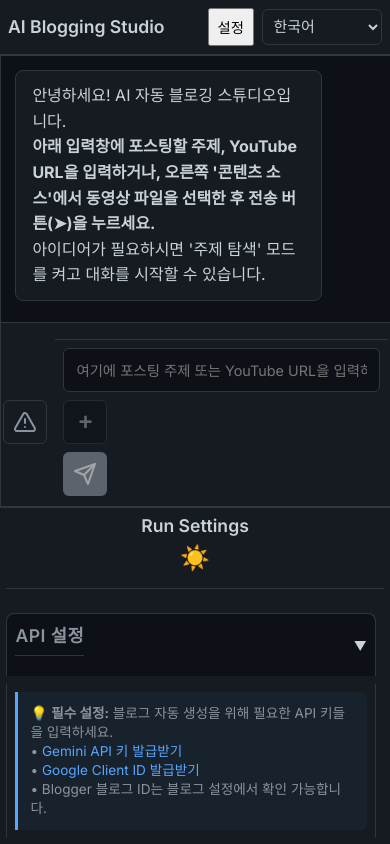
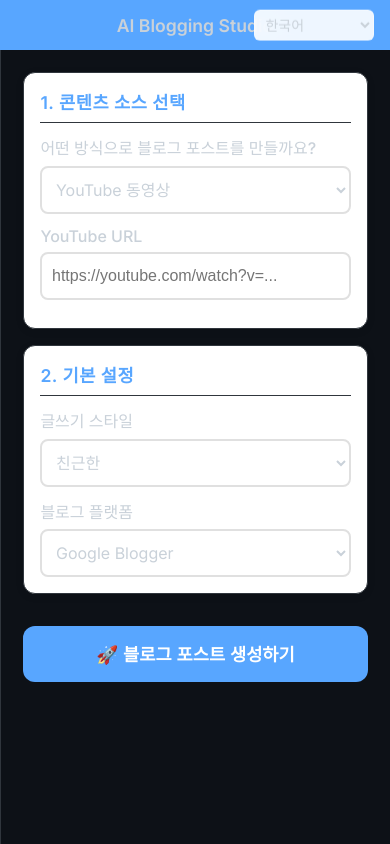
Before and after one commit to animanial5v2-cloud/youtube-auto-blogger, a Flask app: page / in a window 390 px wide. Run offline with Flask 3, Linux system fonts and the light colour scheme; data comes from the database, SQL or seed files in the repository; data that the repository does not hold is empty; some libraries are stand-ins or nearby versions.

Commit message:
Enhance mobile interface for simpler content creation and platform selection
Implement a simplified mobile interface for content creation, allowing users to select content sources (YouTube, topic, file), choose writing tone, and specify the target blog platform. Update CSS for a cleaner mobile header and introduce new styles for the mobile interface.

Replit-Commit-Author: Agent
Replit-Commit-Session-Id: 1b0d081d-9812-4706-8f86-65b04baef354
Replit-Commit-Checkpoint-Type: full_checkpoint
Replit-Commit-Screenshot-Url: https://storage.googleapis.com/screenshot-production-us-central1/a29c9aae-a815-4ca1-ab77-1a3014b50f24/1b0d081d-9812-4706-8f86-65b04baef354/QZGeEwN

```diff
--- a/static/style.css
+++ b/static/style.css
@@ -897,38 +897,38 @@ input:focus, select:focus, textarea:focus {
 @media (max-width: 768px) {
     .mobile-header {
         display: flex !important;
-        justify-content: space-between;
+        justify-content: center;
         align-items: center;
         padding: calc(var(--spacing-unit) * 2);
-        background: var(--surface-color);
-        border-bottom: 2px solid var(--border-color);
+        background: var(--primary-color);
+        color: white;
         flex-shrink: 0;
         min-height: 70px;
+        position: relative;
     }
 
     .mobile-title {
-        font-size: 1.4rem;
+        font-size: 1.3rem;
         font-weight: 600;
-        color: var(--text-color);
         margin: 0;
+        text-align: center;
     }
 
-    .mobile-controls {
-        display: flex;
-        gap: calc(var(--spacing-unit) * 1);
-        align-items: center;
+    /* 언어 선택 - 우상단 고정 */
+    .mobile-language-floating {
+        position: absolute;
+        top: 50%;
+        right: calc(var(--spacing-unit) * 2);
+        transform: translateY(-50%);
     }
 
-    .mobile-controls .language-select {
-        min-width: 100px;
-        font-size: 15px;
-        padding: calc(var(--spacing-unit) * 0.8);
+    .mobile-language-floating select {
+        background: rgba(255,255,255,0.9);
+        border: 1px solid rgba(255,255,255,0.3);
         border-radius: 6px;
-    }
-
-    .mobile-controls .sidebar-toggle-btn {
-        font-size: 0.9rem;
-        padding: calc(var(--spacing-unit) * 0.8) calc(var(--spacing-unit) * 1);
+        padding: calc(var(--spacing-unit) * 0.6) calc(var(--spacing-unit) * 0.8);
+        font-size: 14px;
+        backdrop-filter: blur(10px);
     }
 
     .app-container {
@@ -951,23 +951,103 @@ input:focus, select:focus, textarea:focus {
     }
 
     .sidebar-right {
-        flex-shrink: 0;
-        padding: calc(var(--spacing-unit) * 1.2);
-        max-height: 60vh;
-        overflow-y: auto;
-        border-top: 2px solid var(--border-color);
-        border-left: none;
-        background: var(--surface-color);
-        transition: max-height 0.3s ease, padding 0.3s ease;
+        display: none;
     }
 
-    .sidebar-right.collapsed {
-        max-height: 0;
-        padding: 0 calc(var(--spacing-unit) * 1.2);
-        overflow: hidden;
+    /* 모바일 전용 심플 인터페이스 */
+    .mobile-simple-interface {
+        display: block !important;
+        padding: calc(var(--spacing-unit) * 2);
+        max-width: 100%;
     }
 
-    /* 채팅 폼 모바일 최적화 */
+    .mobile-step {
+        background: white;
+        border-radius: 12px;
+        padding: calc(var(--spacing-unit) * 2);
+        margin-bottom: calc(var(--spacing-unit) * 2);
+        box-shadow: 0 2px 8px rgba(0,0,0,0.08);
+        border: 1px solid var(--border-color);
+    }
+
+    .mobile-step h3 {
+        font-size: 1.1rem;
+        margin: 0 0 calc(var(--spacing-unit) * 1.5) 0;
+        color: var(--primary-color);
+        font-weight: 600;
+    }
+
+    .mobile-step .form-group {
+        margin-bottom: calc(var(--spacing-unit) * 1.5);
+    }
+
+    .mobile-step .form-group:last-child {
+        margin-bottom: 0;
+    }
+
+    .mobile-step label {
+        display: block;
+        font-size: 0.95rem;
+        font-weight: 500;
+        margin-bottom: calc(var(--spacing-unit) * 0.8);
+        color: var(--text-color);
+    }
+
+    .mobile-step input,
+    .mobile-step select,
+    .mobile-step textarea {
+        width: 100%;
+        font-size: 16px !important; /* 줌 방지 */
+        padding: calc(var(--spacing-unit) * 1.2);
+        border: 2px solid #e0e0e0;
+        border-radius: 8px;
+        background: white;
+        box-sizing: border-box;
+        min-height: 48px;
+    }
+
+    .mobile-step input:focus,
+    .mobile-step select:focus,
+    .mobile-step textarea:focus {
+        border-color: var(--primary-color);
+        outline: none;
+    }
+
+    .mobile-step textarea {
+        min-height: 120px;
+        resize: vertical;
+    }
+
+    .mobile-big-button {
+        width: 100%;
+        background: var(--primary-color);
+        color: white;
+        border: none;
+        border-radius: 12px;
+        padding: calc(var(--spacing-unit) * 1.5);
+        font-size: 1.1rem;
+        font-weight: 600;
+        min-height: 56px;
+        cursor: pointer;
+        margin-top: calc(var(--spacing-unit) * 2);
+    }
+
+    .mobile-big-button:hover {
+        background: var(--primary-hover);
+    }
+
+    .mobile-big-button:disabled {
+        background: #ccc;
+        cursor: not-allowed;
+    }
+
+    /* 기존 채팅 인터페이스 숨기기 */
+    #chatContainer,
+    .chat-input-area {
+        display: none !important;
+    }
+
+    /* 채팅 폼 모바일 최적화 (혹시 표시될 때를 위해) */
     .chat-form {
         flex-direction: column;
         gap: calc(var(--spacing-unit) * 1);
--- a/templates/index.html
+++ b/templates/index.html
@@ -28,8 +28,7 @@
         <!-- Mobile Header -->
         <div class="mobile-header" style="display: none;">
             <h1 class="mobile-title">AI Blogging Studio</h1>
-            <div class="mobile-controls">
-                <button id="mobileSidebarToggle" class="sidebar-toggle-btn">설정</button>
+            <div class="mobile-language-floating">
                 <select id="mobileLangSelect" class="language-select">
                     <option value="ko">한국어</option>
                     <option value="vi">Tiếng Việt</option>
@@ -148,6 +147,60 @@
 
         <!-- Main Content -->
         <main class="main-content">
+            <!-- 모바일 심플 인터페이스 -->
+            <div class="mobile-simple-interface" style="display: none;">
+                <div class="mobile-step">
+                    <h3>1. 콘텐츠 소스 선택</h3>
+                    <div class="form-group">
+                        <label>어떤 방식으로 블로그 포스트를 만들까요?</label>
+                        <select id="mobileContentType" class="mobile-content-select">
+                            <option value="youtube">YouTube 동영상</option>
+                            <option value="topic">주제 입력</option>
+                            <option value="file">파일 업로드</option>
+                        </select>
+                    </div>
+
+                    <div id="mobileYoutubeInput" class="form-group">
+                        <label>YouTube URL</label>
+                        <input type="url" id="mobileYoutubeUrl" placeholder="https://youtube.com/watch?v=...">
+                    </div>
+
+                    <div id="mobileTopicInput" class="form-group" style="display: none;">
+                        <label>블로그 주제</label>
+                        <textarea id="mobileTopicText" placeholder="블로그에 쓰고 싶은 주제를 입력하세요"></textarea>
+                    </div>
+
+                    <div id="mobileFileInput" class="form-group" style="display: none;">
+                        <label>파일 선택</label>
+                        <input type="file" id="mobileFileUpload" accept=".txt,.pdf,.docx">
+                    </div>
+                </div>
+
+                <div class="mobile-step">
+                    <h3>2. 기본 설정</h3>
+                    <div class="form-group">
+                        <label>글쓰기 스타일</label>
+                        <select id="mobileWritingTone">
+                            <option value="friendly">친근한</option>
+                            <option value="professional">전문적인</option>
+                            <option value="casual">캐주얼한</option>
+                            <option value="formal">격식있는</option>
+                        </select>
+                    </div>
+
+                    <div class="form-group">
+                        <label>블로그 플랫폼</label>
+                        <select id="mobilePlatform">
+                            <option value="blogger">Google Blogger</option>
+                            <option value="wordpress">WordPress</option>
+                        </select>
+                    </div>
+                </div>
+
+                <button id="mobileGenerateBtn" class="mobile-big-button">
+                    🚀 블로그 포스트 생성하기
+                </button>
+            </div>
             <div id="chatContainer" class="chat-container">
                 <div class="chat-message ai">
                     <div class="chat-bubble">
```
Also changed, not shown: static/script.js (+84 -0 lines), attached_assets/image_1754436923016.png (added).
